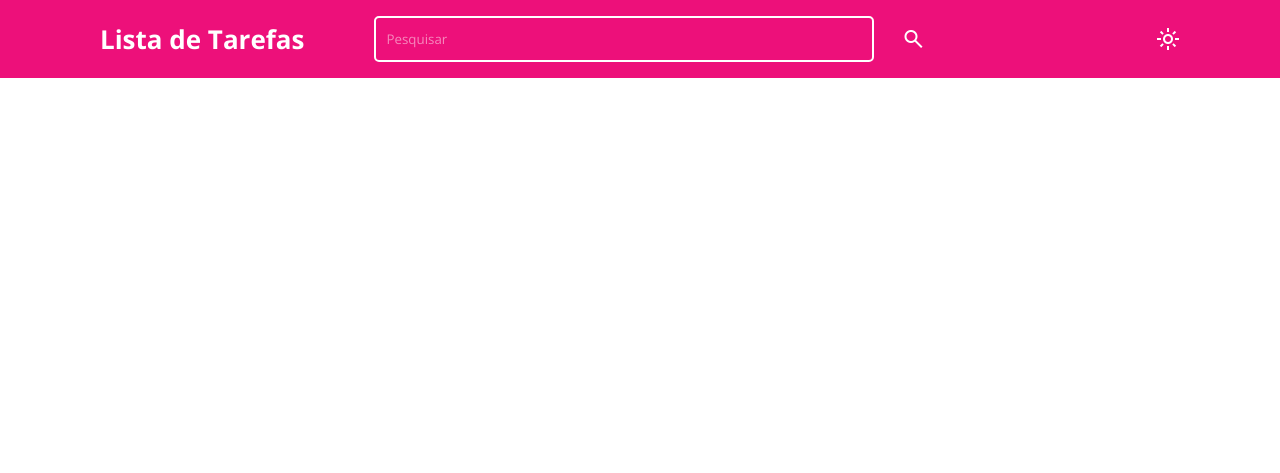
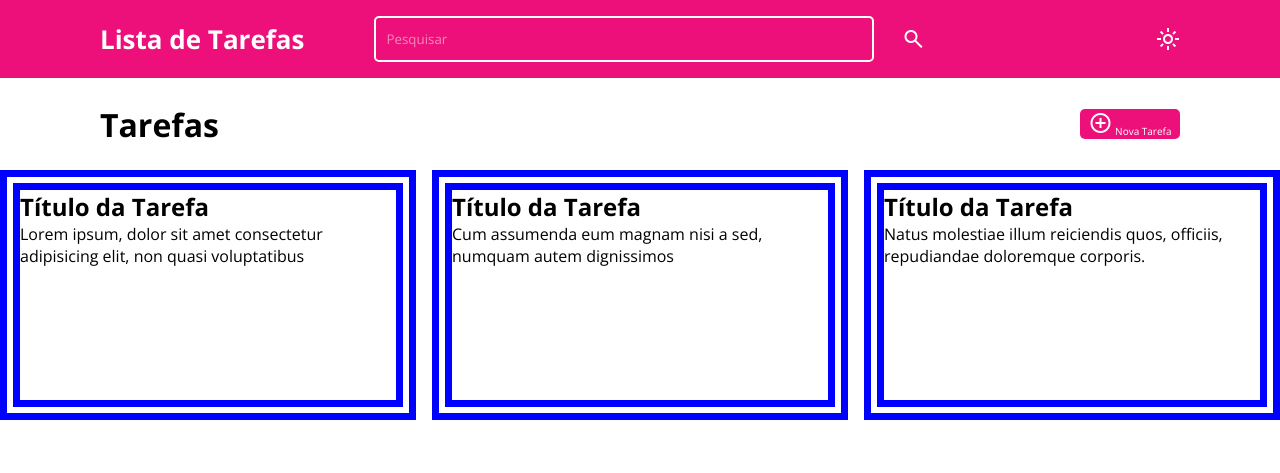
Before and after one commit to Nagila81/projeto-lista-de-tarefas, a plain HTML site: page index.html in a window 1280 px wide. Drawn offline with nearby package versions, Linux system fonts and the light colour scheme.

Commit message:
lista-de-tarefas-1

```diff
--- a/index.css
+++ b/index.css
@@ -57,3 +57,85 @@ header{
         }
     }
 }
+.texto{
+    padding: 16px 100px;
+    display: flex;
+    justify-content: space-between;
+    align-items: center;
+
+    .tarefas{
+        width: 20px;
+        height: 60px;
+        display: flex;
+        justify-content: space-between;
+        align-items: center;
+
+    }
+    button{
+        flex: 1;
+        align-items: center;
+        height: 30px;
+        max-width: 100px;
+        background-color: var(--pink);
+        border-radius: 5px;
+        color: var(--white);
+        font-size: 10px;
+        float: right;
+        cursor: pointer;
+        &:hover{
+            background-color: #d3458a;
+        }
+        .material-symbols-outlined {
+            font-variation-settings:0, 200, 0, 20;
+            gap: 5px;
+          }
+    }
+}
+.box {
+    width: 100%;
+    height: 300px;
+    top: 204px;
+    left: 60px;
+    border-radius: 5px;
+}
+ul{
+    display: grid;
+    grid-template-columns: 1fr 1fr 1fr;
+    gap: 16px;
+    li{
+        height: 250px;
+        background-color: #FFFFFF;
+        border: 20px double blue;
+    }
+}
+
+/* Tablet na horizontal */
+@media only screen and (max-width: 1024px) {
+    ul{
+        grid-template-columns: 1fr 1fr 1fr;
+        li{
+            background-color: pink;
+        }
+    }
+}
+
+/* Tablet na vertical */
+@media only screen and (max-width: 768px) {
+    ul{
+        grid-template-columns: 1fr 1fr 1fr;
+        li{
+            background-color: rgb(241, 56, 87);
+        }
+}
+}
+
+
+/* Smartphones*/
+@media only screen and (max-width: 600px) {
+    ul{
+        grid-template-columns: 1fr 1fr 1fr;
+        li{
+            background-color: var(--pink);
+        }
+}
+}
--- a/index.html
+++ b/index.html
@@ -26,6 +26,31 @@
             light_mode
         </span>
     </header>
+    <div class="texto">
+        <h1 class="tarefas">Tarefas</h1>
+        <button type="submit">
+        <span class="material-symbols-outlined">
+            add_circle
+        </span>
+            Nova Tarefa
+        </button>
+    </div>
+    <div class="box">
+        <ul>
+            <li>
+                <h2>Título da Tarefa</h2>
+                <p>Lorem ipsum, dolor sit amet consectetur adipisicing elit, non quasi voluptatibus</p>
+            </li>
+            <li>
+                <h2>Título da Tarefa</h2>
+                <p>Cum assumenda eum magnam nisi a sed, numquam autem dignissimos</p>
+            </li>
+            <li>
+                <h2>Título da Tarefa</h2>
+                <p>Natus molestiae illum reiciendis quos, officiis, repudiandae doloremque corporis.</p>
+            </li>
+        </ul>
+    </div>
 </body>
 
 </html>
```
